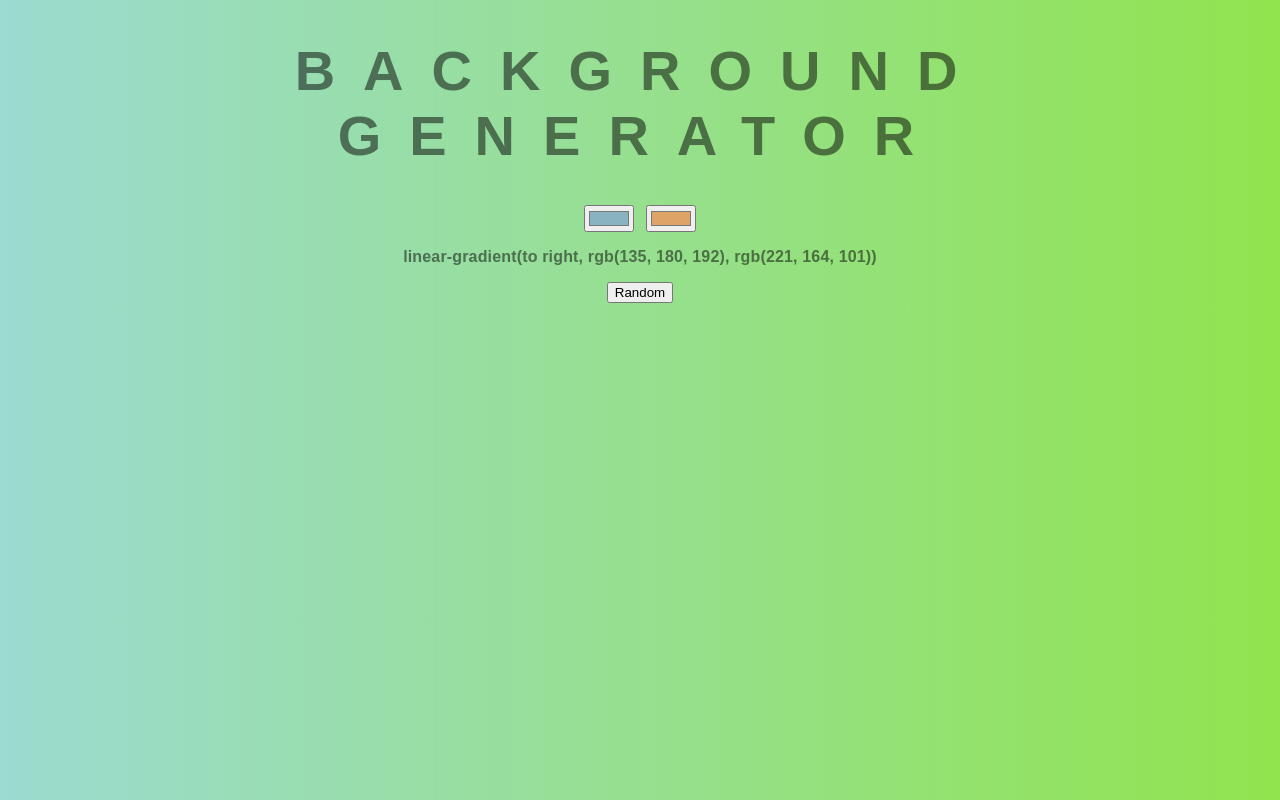
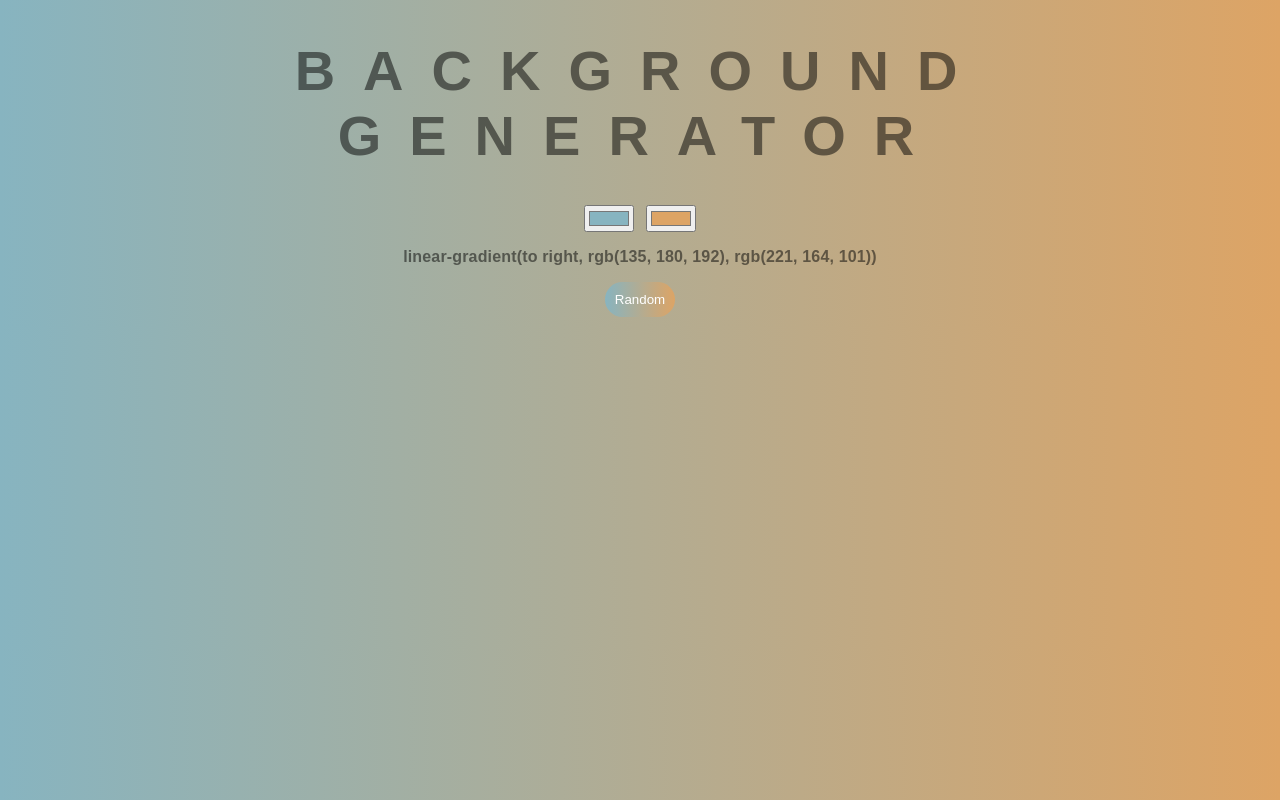
Before and after one commit to akshaysingh02/GradientGenrator, a plain HTML site: page index.html in a window 1280 px wide. Drawn offline with Linux system fonts and the light colour scheme.

Commit message:
Update style.css

```diff
--- a/style.css
+++ b/style.css
@@ -5,7 +5,7 @@ body{
     letter-spacing: .5em;
     text-transform: uppercase;
     top: 15%;
-    background: linear-gradient(to right,rgba(33, 175, 152, 0.452),rgb(145, 228, 78));
+    background: linear-gradient(to right, rgb(135, 180, 192), rgb(221, 164, 101));
 }
 h1{
     font: 600 3.5em 'Raleway',sans-serif;
@@ -24,11 +24,15 @@ h3{
 }
 
 
-.ranbtn{
-  color: rgb(255, 255, 255);
-  background: #6868686b;
+button{
+    color: #fff;
+  /* color: rgb(255, 255, 255); */
+  /* background: #6868686b; */
   padding: 10px;
-  border-radius: 20px;
+  /* border-radius: 20px; */
   border-style: hidden;
   outline: none;
+
+border-radius: 49px;
+background: linear-gradient(to right, rgb(135, 180, 192), rgb(221, 164, 101));
 }
```
